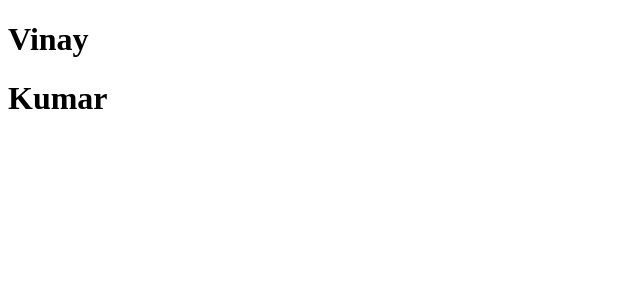
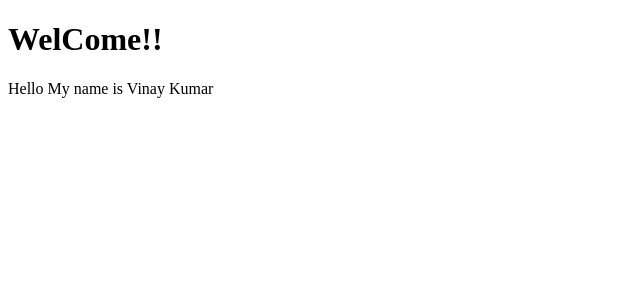
Before and after one commit to vinay-kumar-projects/miniproject, a React (Create React App) app: page / in a window 1280 px wide. Shown: the top 300 px of the page, without its empty margins (0-640 px from the left). Built offline with nearby package versions, Linux system fonts and the light colour scheme.

Commit message:
Render multiple elements in ReactDOM.render()

```diff
--- a/src/index.js
+++ b/src/index.js
@@ -1,16 +1,9 @@
 import React from 'react';
 import ReactDOM from 'react-dom';
 
-//First method of Rendering.
-
-ReactDOM.render(<h1>Deekonda</h1>, document.getElementById("root"))
-
-//Second method of Rendering by using babel.
-
-ReactDOM.render(React.createElement("h1", null, "Vinay"), document.getElementById("root"))
-
-//Third method of Rendering by using pure JavaScript.
-
-var h1 = document.createElement("h1")
-h1.innerHTML = "Kumar";
-document.getElementById("root").appendChild(h1);
+ReactDOM.render(
+    <div>
+    <h1>WelCome!!</h1>
+    <p>Hello My name is Vinay Kumar</p>
+    </div>,
+    document.getElementById("root"))
```
